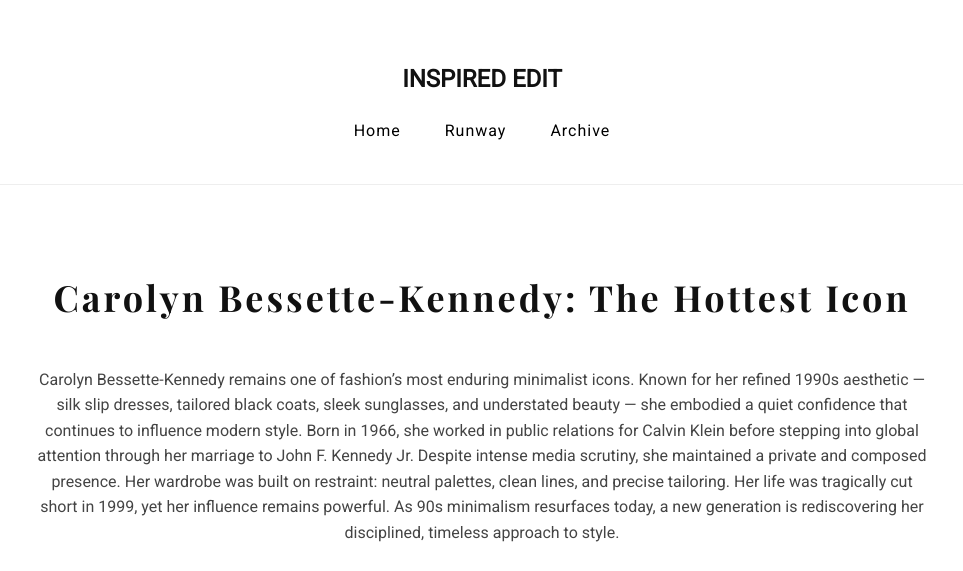
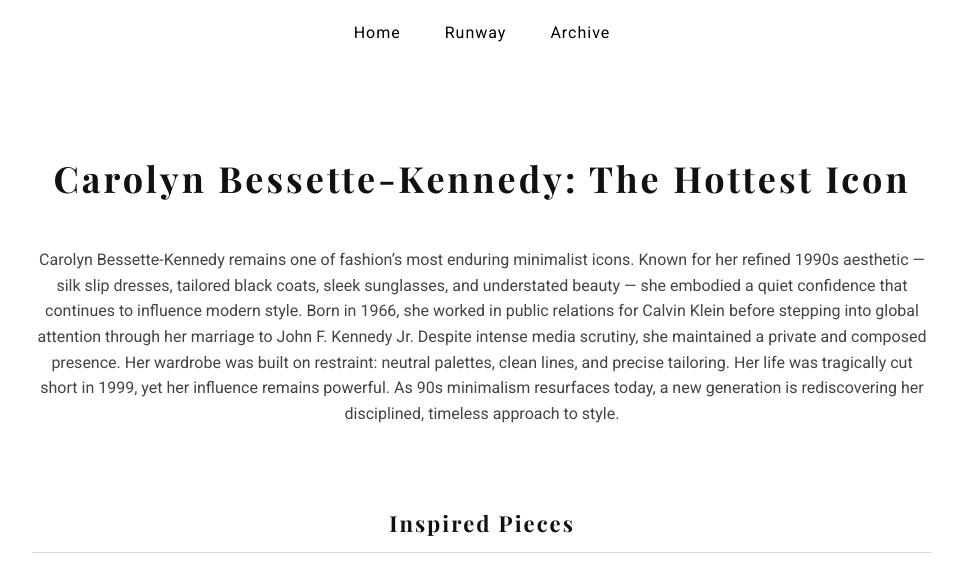
Before and after one commit to formemagazine/formemagazine.github.io, a plain HTML site: page archive-cbk.html in a window 1280 px wide. Shown: the top 571 px of the page, without its empty margins (158-1121 px from the left). Drawn offline with nearby package versions, Linux system fonts and the light colour scheme.

Commit message:
Update archive-cbk.html

```diff
--- a/archive-cbk.html
+++ b/archive-cbk.html
@@ -9,19 +9,13 @@
 <link href="https://fonts.googleapis.com/css2?family=Playfair+Display:wght@700&family=Roboto:wght@400&display=swap" rel="stylesheet">
 
 <style>
-/* General Styles (same as other articles) */
+/* General Styles */
 body {
     margin: 0;
     font-family: 'Roboto', sans-serif;
     background-color: white;
     color: #111;
     line-height: 1.6;
-}
-
-header {
-    text-align: center;
-    padding: 40px 20px;
-    border-bottom: 1px solid #eee;
 }
 
 nav a {
@@ -129,14 +123,12 @@ footer {
 
 <body>
 
-<header>
-    <h2>INSPIRED EDIT</h2>
-    <nav>
-        <a href="index.html">Home</a>
-        <a href="runway.html">Runway</a>
-        <a href="archive-cbk.html">Archive</a>
-    </nav>
-</header>
+<!-- Optional: keep navigation only -->
+<nav style="text-align:center; padding:20px;">
+    <a href="index.html">Home</a>
+    <a href="runway.html">Runway</a>
+    <a href="archive-cbk.html">Archive</a>
+</nav>
 
 <main class="page-content">
 
```
